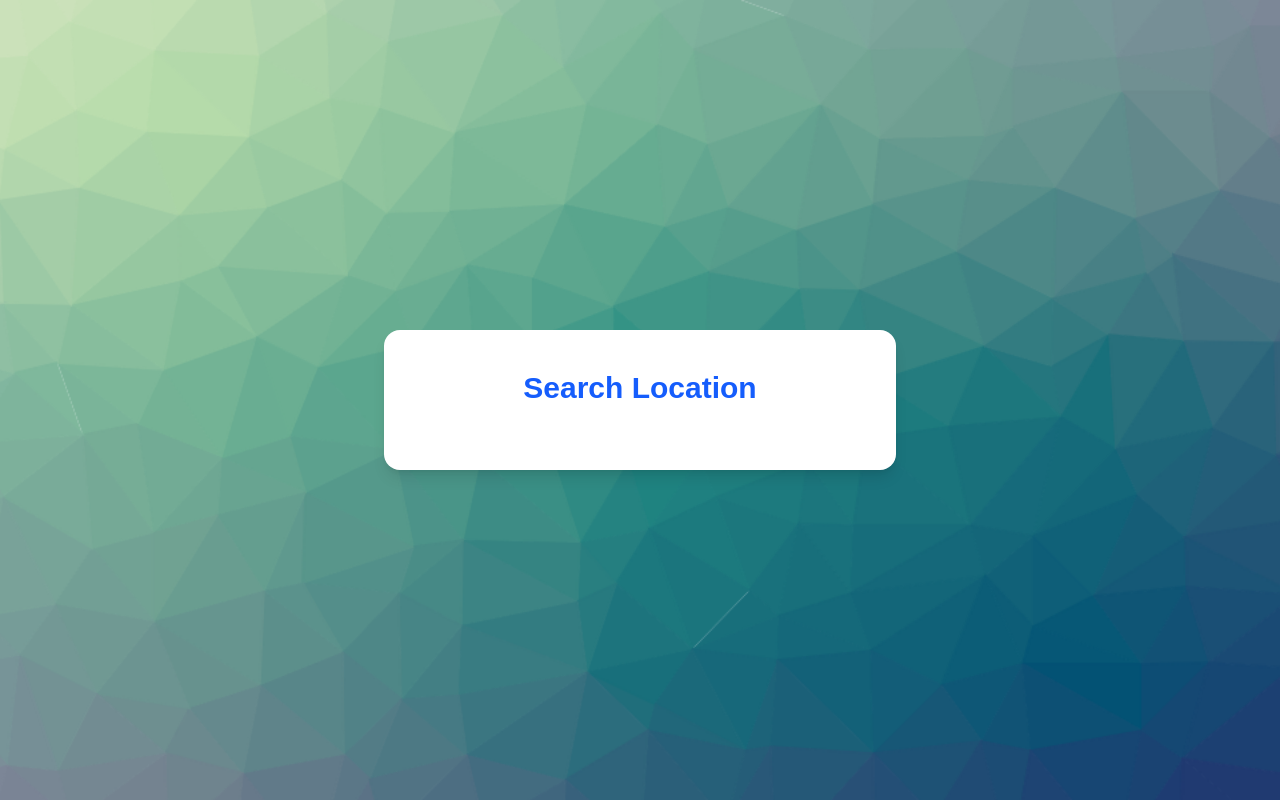
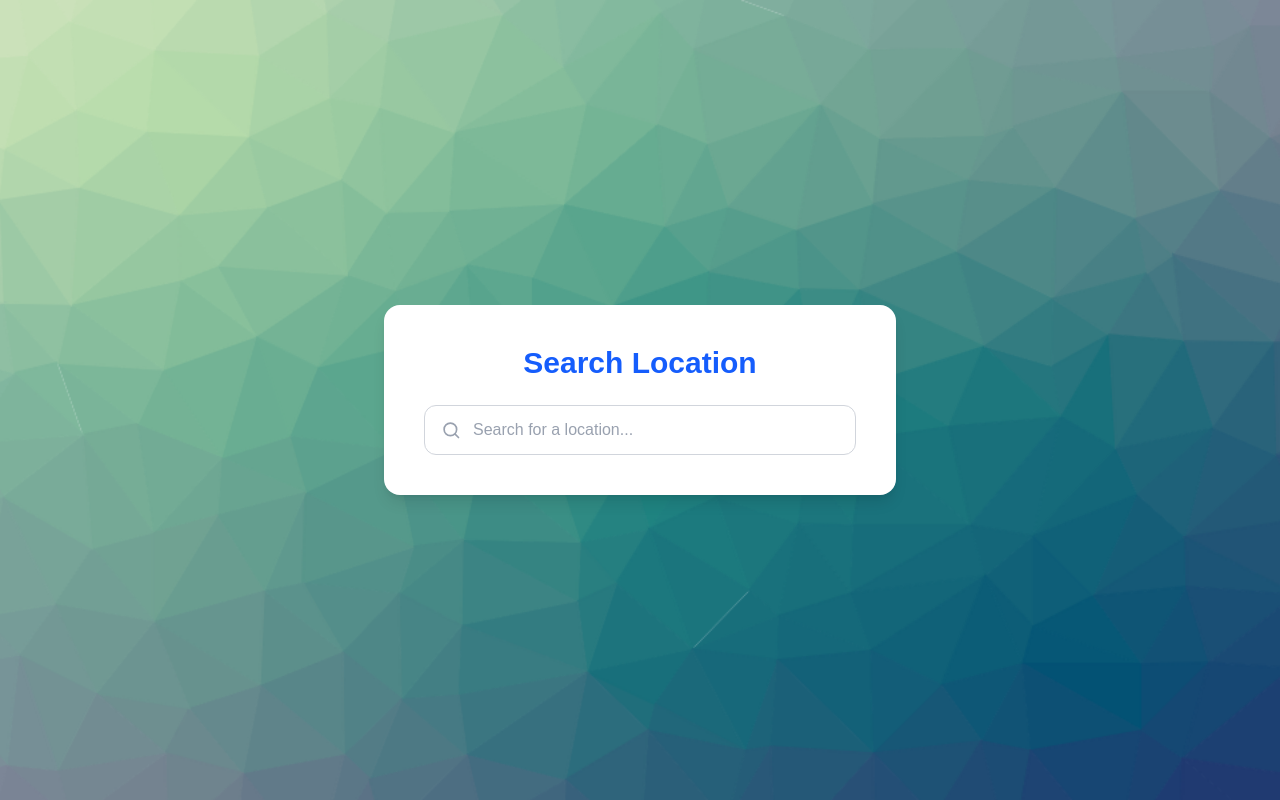
Before and after one commit to Gloking-Glory/Nigeria-City-Search, a Next.js app: page / in a window 1280 px wide. Built offline with nearby package versions, Linux system fonts and the light colour scheme.

Commit message:
added search bar and search dropdown with result types

```diff
--- a/src/app/search/search.tsx
+++ b/src/app/search/search.tsx
@@ -1,28 +1,105 @@
 "use client";
+
+import { useEffect, useRef, useState } from "react";
 import { useForm } from "react-hook-form";
-import { SearchType } from "@/src/components/utilities/types";
+import { SearchResult, SearchType } from "@/src/components/utilities/types";
+import { SearchIcon } from "@/src/components/utilities/svg";
+import SearchDropdown from "@/src/components/searchDropdown";
 
 export default function Search() {
   const {
     register,
-    handleSubmit,
     watch,
     formState: { errors },
   } = useForm<SearchType>();
 
-  const onSubmit = async (data: SearchType) => {
-    const { search } = data;
-    console.log(search);
+  const searchValue = watch("search", "");
+
+  const [results, setResults] = useState<SearchResult[]>([]);
+  const searchDropdownRef = useRef<HTMLDivElement>(null);
+  const [isLoading, setIsLoading] = useState(false);
+  const [showDropdown, setShowDropdown] = useState(false);
+  const [error, setError] = useState("");
+
+  useEffect(() => {
+    const search = searchValue.trim();
+
+    if (search.length < 3) {
+      setResults([]);
+      setShowDropdown(false);
+      setIsLoading(false);
+      setError("");
+      return;
+    }
+
+    const timeoutId = setTimeout(async () => {
+      try {
+        setIsLoading(true);
+        setError("");
+        setShowDropdown(true);
+
+        console.log("Searching API for:", search);
+
+        // Temporary mock data for UI development
+        const mockResults: SearchResult[] = [
+          { id: 1, name: `${search}`, country: 'Country', state: 'State' },
+          { id: 2, name: `${search} District`, country: 'Country', state: 'State' },
+          { id: 3, name: `${search} State`, country: 'Country', state: 'State' },
+          { id: 1, name: `${search}`, country: 'Country', state: 'State' },
+          { id: 2, name: `${search} District`, country: 'Country', state: 'State' },
+          { id: 3, name: `${search} State`, country: 'Country', state: 'State' },
+          { id: 1, name: `${search}`, country: 'Country', state: 'State' },
+          { id: 2, name: `${search} District`, country: 'Country', state: 'State' },
+          { id: 3, name: `${search} State`, country: 'Country', state: 'State' },
+          { id: 1, name: `${search}`, country: 'Country', state: 'State' },
+          { id: 2, name: `${search} District`, country: 'Country', state: 'State' },
+          { id: 3, name: `${search} State`, country: 'Country', state: 'State' },
+          { id: 1, name: `${search}`, country: 'Country', state: 'State' },
+          { id: 2, name: `${search} District`, country: 'Country', state: 'State' },
+          { id: 3, name: `${search} State`, country: 'Country', state: 'State' },
+        ];
+
+        setResults(mockResults);
+      } catch (err) {
+        console.error(err);
+        setError("Unable to search locations.");
+        setResults([]);
+      } finally {
+        setIsLoading(false);
+      }
+    }, 500);
+
+    return () => clearTimeout(timeoutId);
+  }, [searchValue]);
+
+  useEffect(() => {
+    const handleClickOutside = (event: MouseEvent) => {
+        if (
+        searchDropdownRef.current &&
+        !searchDropdownRef.current.contains(event.target as Node)
+        ) {
+        setShowDropdown(false);
+        }
+    };
+
+    document.addEventListener("mousedown", handleClickOutside);
+
+    return () => { document.removeEventListener("mousedown", handleClickOutside); };
+  }, []);
+
+  const handleSelectResult = () => {
+    console.log('result');
+    setShowDropdown(false);
   };
 
   return (
-    <div className="min-h-screen flex items-center justify-center bg-[url('/images/background.png')] bg-cover bg-center px-4 sm:px-6 lg:px-">
+    <div className="min-h-screen flex items-center justify-center bg-[url('/images/background.png')] bg-cover bg-center px-4 sm:px-6 lg:px-8">
       <form
-        onSubmit={handleSubmit(onSubmit)}
         className="
           bg-white
           p-6 sm:p-8 lg:p-10
-          rounded-2xl shadow-lg
+          rounded-2xl
+          shadow-lg
           w-full
           max-w-sm sm:max-w-md lg:max-w-lg
         "
@@ -31,12 +108,70 @@ export default function Search() {
           Search Location
         </h2>
 
-        {/* <CustomInput
-          label="Username"
-          error={errors.search}
-          {...register("search", { required: "Username is required" })}
-        /> */}
+        <div ref={searchDropdownRef} className="relative">
+          {/* <label
+            htmlFor="search"
+            className="block text-sm font-medium text-gray-700 mb-2"
+          >
+            Location
+          </label> */}
 
+          <div
+            className={`
+              flex items-center
+              border rounded-xl
+              bg-white
+              transition
+              ${
+                errors.search
+                  ? "border-red-500"
+                  : "border-gray-300 focus-within:border-blue-500 focus-within:ring-2 focus-within:ring-blue-100"
+              }
+            `}
+          >
+            <span className="pl-4 text-gray-400" aria-hidden="true">
+              <SearchIcon />
+            </span>
+
+            <input
+              id="search"
+              type="text"
+              autoComplete="on"
+              placeholder="Search for a location..."
+              {...register("search", {
+                required: "Location is required",
+              })}
+              onFocus={() => {
+                if (searchValue.trim().length >= 3) {
+                  setShowDropdown(true);
+                }
+              }}
+              className="
+                w-full
+                px-3 py-3
+                rounded-xl
+                outline-none
+                text-gray-900
+                placeholder:text-gray-400
+              "
+            />
+          </div>
+
+          {errors.search && (
+            <p className="mt-1 text-sm text-red-500">
+              {errors.search.message}
+            </p>
+          )}
+
+          {showDropdown && (
+            <SearchDropdown
+              results={results}
+              loading={isLoading}
+              error={error}
+              onSelect={handleSelectResult}
+            />
+          )}
+        </div>
       </form>
     </div>
   );
--- /dev/null
+++ b/src/components/searchDropdown.tsx
@@ -0,0 +1,56 @@
+"use client";
+
+import { SearchResult } from "./utilities/types";
+
+type SearchDropdownProps = {
+    results: SearchResult[];
+    loading: boolean;
+    error: string;
+    onSelect: (result: SearchResult) => void;
+}
+
+export default function SearchDropdown({
+    results, loading, error, onSelect
+}: SearchDropdownProps) {
+  return (
+    <div>
+        <div className="absolute z-10 mt-2 w-full overflow-hidden rounded-xl border border-gray-200 bg-white shadow-lg">
+            {loading ? (
+            <div className="px-4 py-3 text-sm text-gray-500">
+                Searching...
+            </div>
+            ) : error ? (
+            <div className="px-4 py-3 text-sm text-red-500">
+                {error}
+            </div>
+            ) : results.length > 0 ? (
+            <ul className="max-h-[250px] overflow-y-auto">
+                {results.map((result) => (
+                <li key={result.id}>
+                    <button
+                    type="button"
+                    onClick={() => onSelect(result)}
+                    className="
+                        w-full
+                        px-4 py-3
+                        text-left
+                        text-sm
+                        text-gray-700
+                        hover:bg-blue-50
+                        transition
+                    "
+                    >
+                    {result.name}
+                    </button>
+                </li>
+                ))}
+            </ul>
+            ) : (
+            <div className="px-4 py-3 text-sm text-gray-500">
+                No locations found.
+            </div>
+            )}
+        </div>
+    </div>
+  );
+}
--- /dev/null
+++ b/src/components/utilities/svg.tsx
@@ -0,0 +1,7 @@
+export const SearchIcon = () => {
+    return (
+        <svg xmlns="http://www.w3.org/2000/svg" className="w-5 h-5" fill="none" viewBox="0 0 24 24" stroke="currentColor" strokeWidth={2}>
+            <path strokeLinecap="round" strokeLinejoin="round" d="m21 21-4.35-4.35m2.1-5.4a7.5 7.5 0 1 1-15 0 7.5 7.5 0 0 1 15 0Z" />
+        </svg>
+    )
+}
--- a/src/components/utilities/types.ts
+++ /dev/null
@@ -1,3 +0,0 @@
-export type SearchType = {
-  search: string;
-};
--- /dev/null
+++ b/src/components/utilities/types.tsx
@@ -0,0 +1,10 @@
+export type SearchType = {
+  search: string;
+};
+
+export type SearchResult = {
+  id: number;
+  country: string;
+  state: string;
+  name: string;
+}
```
